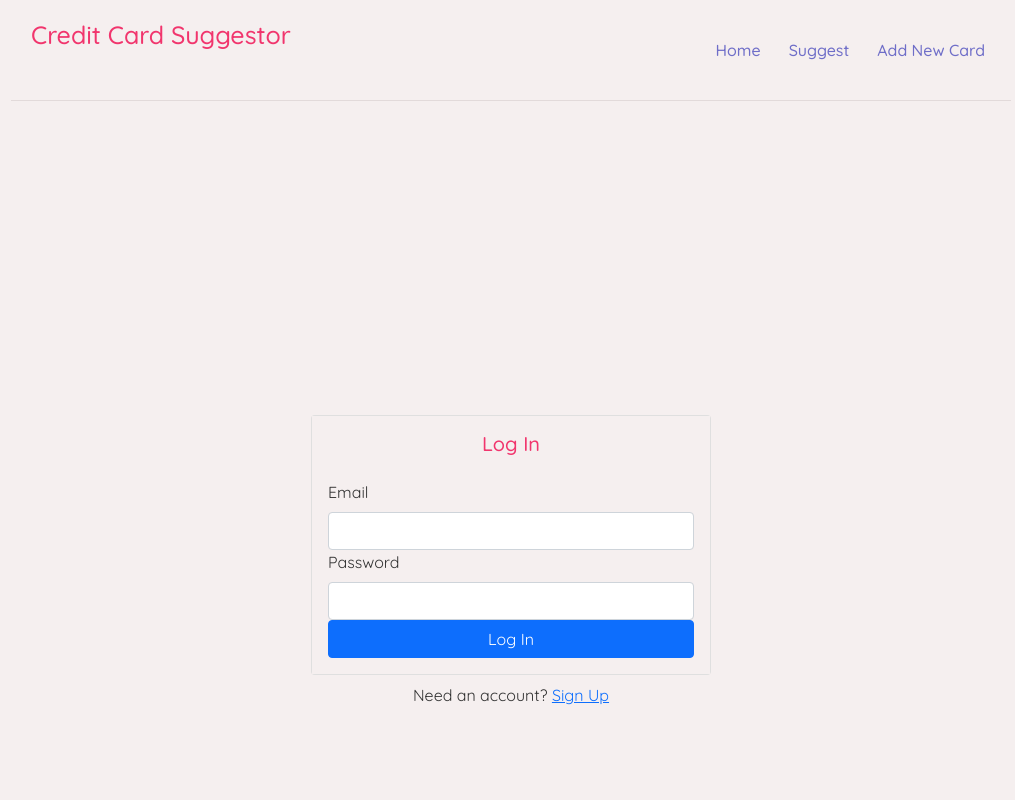
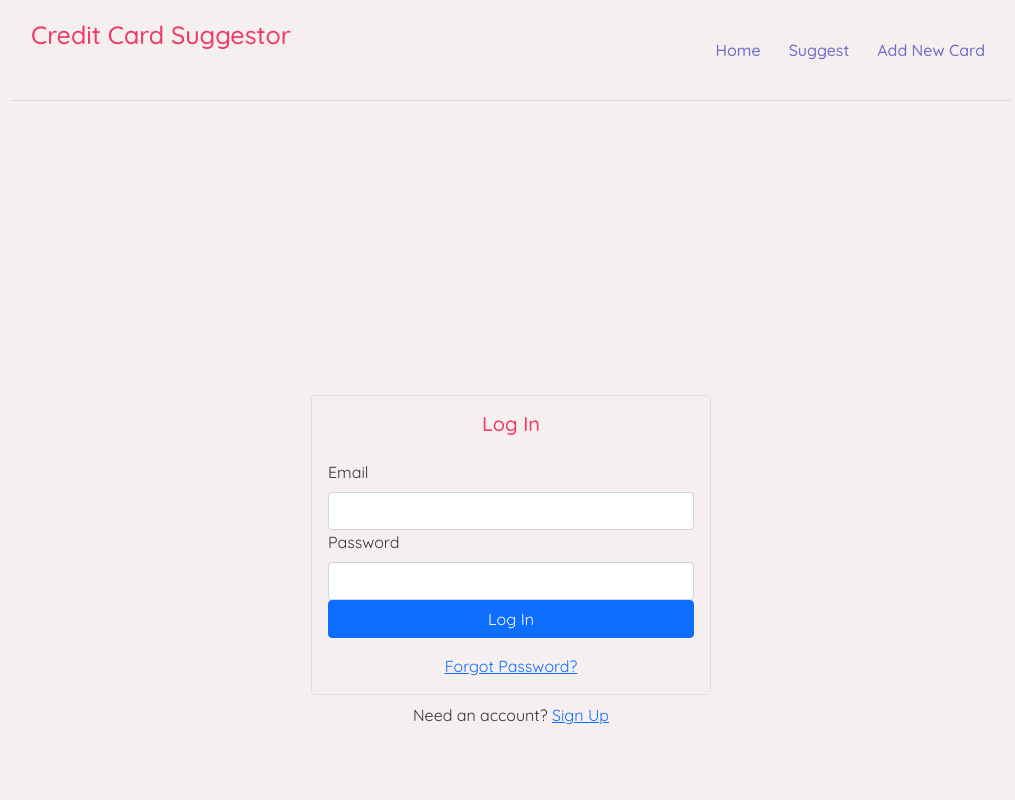
Before and after one commit to giang184/CCSuggestor, a React (Create React App) app: page /login in a window 1280 px wide. Shown: the top 800 px of the page, without its empty margins (129-1144 px from the left). Built offline with nearby package versions, Linux system fonts and the light colour scheme; no server answers.

Commit message:
add reset password to auth

```diff
--- a/src/components/Login.js
+++ b/src/components/Login.js
@@ -45,10 +45,13 @@ export default function Login() {
               Log In
             </Button>
           </Form>
+          <div className="w-100 text-center mt-3">
+            <Link to="/forgot-password">Forgot Password?</Link>
+          </div>
         </Card.Body>
       </Card>
       <div className="w-100 text-center mt-2">
-        Need an account? <Link to="/Signup">Sign Up</Link>
+        Need an account? <Link to="/signup">Sign Up</Link>
       </div>
     </>
   )
--- a/src/components/Signup.js
+++ b/src/components/Signup.js
@@ -23,7 +23,7 @@ export default function Signup() {
       setError("")
       setLoading(true)
       await signup(emailRef.current.value, passwordRef.current.value)
-      history.push("/profile")
+      history.push('/profile')
     } catch {
       setError("Failed to create an account")
     }
--- a/src/contexts/AuthContext.js
+++ b/src/contexts/AuthContext.js
@@ -23,6 +23,10 @@ export function AuthProvider({children}) {
     return auth.signOut()
   }
 
+  function resetPassword(email) {
+    return auth.sendPasswordResetEmail(email)
+  }
+
   useEffect(() => {
     const unsubscriber = auth.onAuthStateChanged(user => {
       setCurrentUser(user)
@@ -37,7 +41,8 @@ export function AuthProvider({children}) {
     currentUser,
     signup,
     login,
-    logout
+    logout,
+    resetPassword
   }
   return (
     <AuthContext.Provider value={value}>
```
